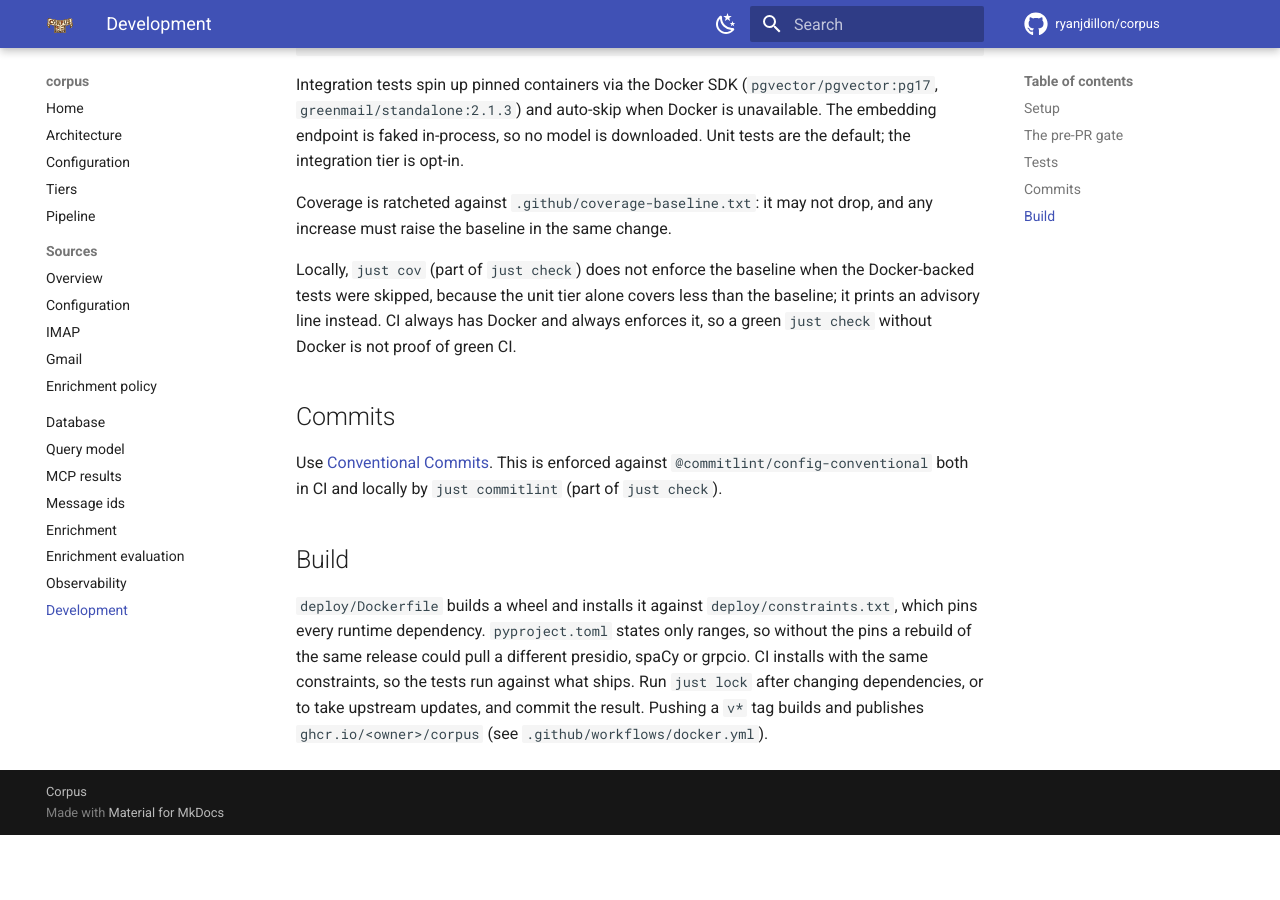
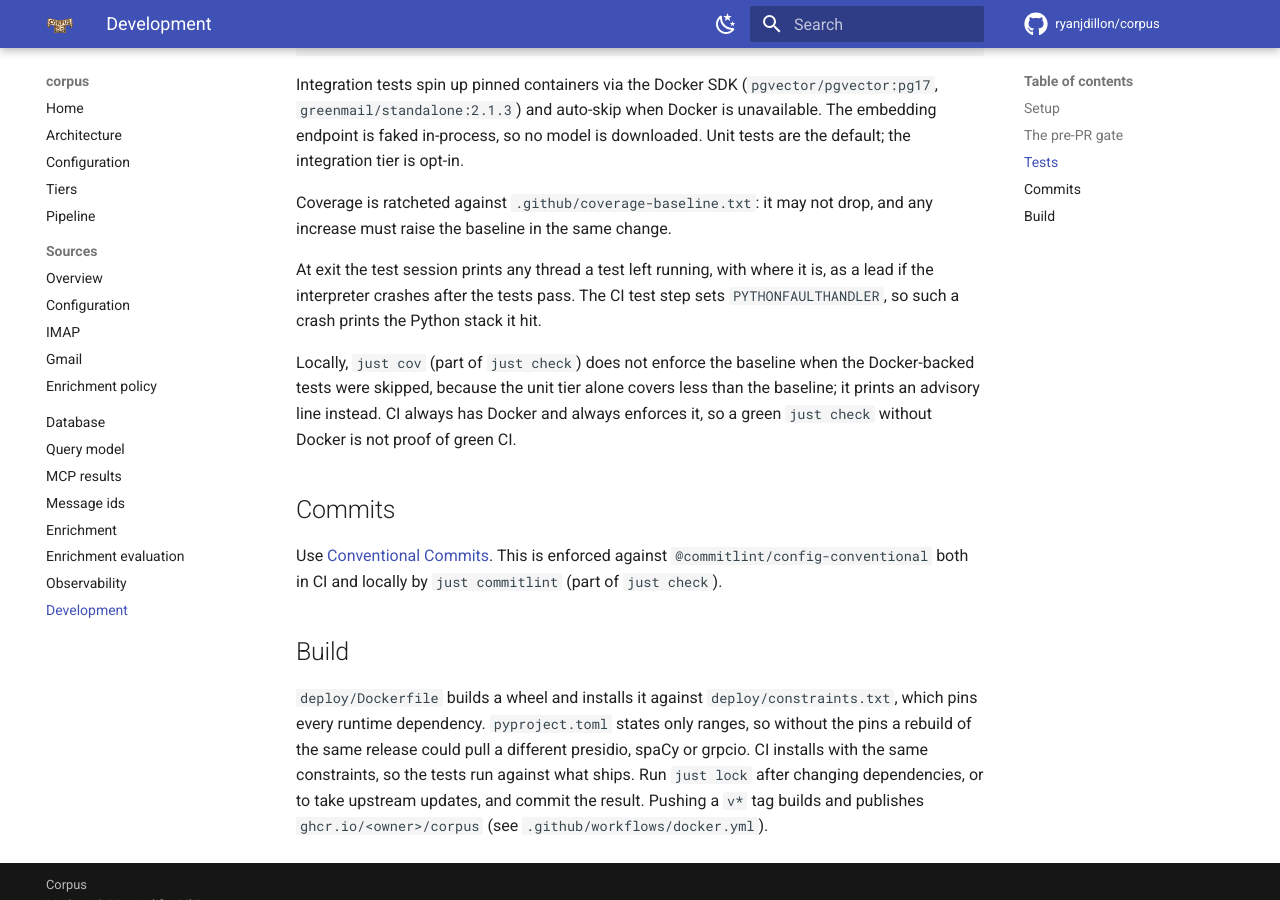
Before and after one commit to ryanjdillon/corpus, an MkDocs documentation site: the page built from docs/development.md, in a window 1280 px wide and 900 px high, scrolled down 624 px. Built offline with MkDocs 1.6.1 and Material for MkDocs 9.7.7, drawn with Linux system fonts in a browser that asks for light colours; comment, search, counter and statistics services are not loaded; before the commit the page ends 1459 px from its top, so only the background shows below that.

Commit message:
ci: print native stacks and leftover threads on a crash (DIL-679)
Set PYTHONFAULTHANDLER for the CI test step and list threads left running at
pytest exit, so an interpreter crash after the tests pass has a lead.

```diff
--- a/docs/development.md
+++ b/docs/development.md
@@ -35,6 +35,10 @@ downloaded. Unit tests are the default; the integration tier is opt-in.
 Coverage is ratcheted against `.github/coverage-baseline.txt`: it may not drop,
 and any increase must raise the baseline in the same change.
 
+At exit the test session prints any thread a test left running, with where it
+is, as a lead if the interpreter crashes after the tests pass. The CI test step
+sets `PYTHONFAULTHANDLER`, so such a crash prints the Python stack it hit.
+
 Locally, `just cov` (part of `just check`) does not enforce the baseline when the
 Docker-backed tests were skipped, because the unit tier alone covers less than the
 baseline; it prints an advisory line instead. CI always has Docker and always
```
Also changed, not shown: 2 other files.
